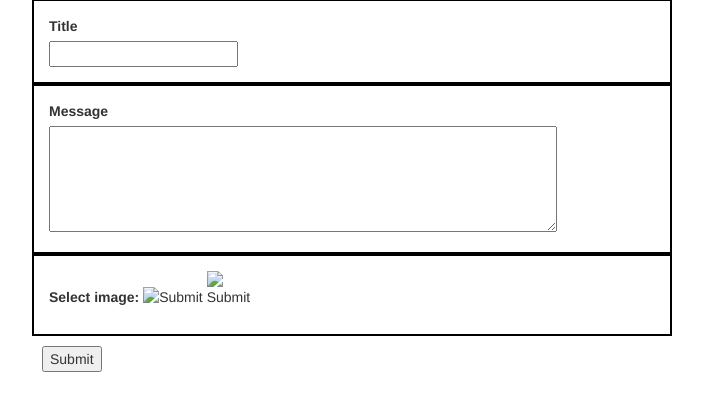
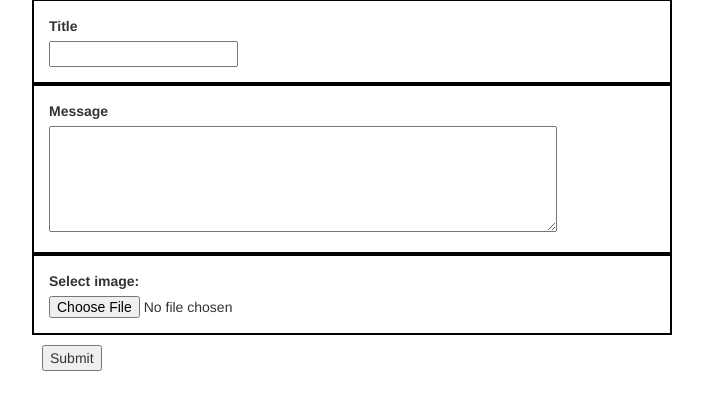
Before and after one commit to Dusernajder/ask_mate_teamproject, a Flask app: page /add-question in a window 1280 px wide. Shown: the part 123-534 px from the top of the page, without its empty margins (288-991 px from the left). Run offline with Flask 2, Linux system fonts and the light colour scheme; some libraries are stand-ins or nearby versions.

Commit message:
form now able to accept images

```diff
--- a/templates/add_question.html
+++ b/templates/add_question.html
@@ -4,7 +4,7 @@
 
     <h1 align="center">Add Question</h1>
 
-    <form name="question" method="post">
+    <form name="question" method="post" enctype=multipart/form-data>
         <div id="title">
             <label for="title">Title</label><br>
             <input name="title">
@@ -17,15 +17,12 @@
 
         <div id="image">
             <label for="image">Select image:</label>
-            <input name="image" type="image" accept="image/*">
-            <input type="image" alt="Submit" width="48" height="48">
+            <input name="image" type="file">
         </div>
 
         <div id="submit">
             <button name="submit" type="submit">Submit</button>
-
         </div>
-
     </form>
 
 {% endblock %}
```
